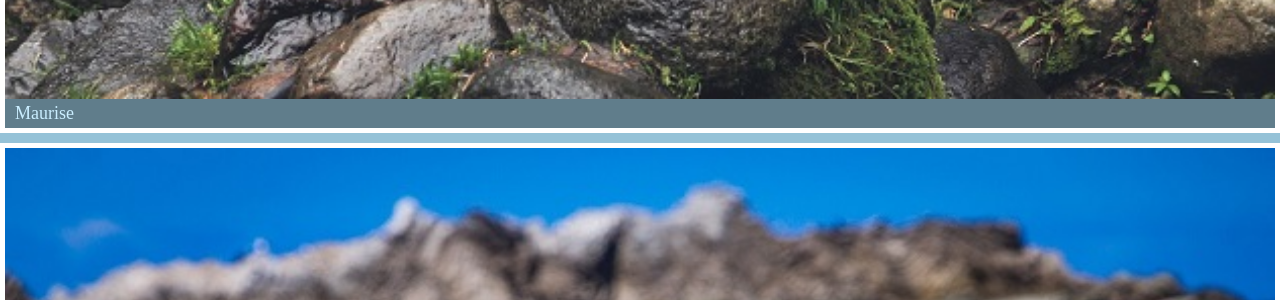
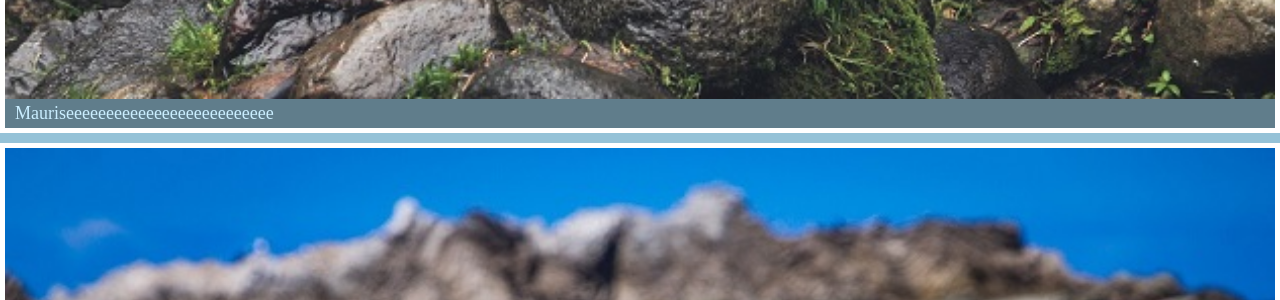
Before and after one commit to ijatim/DjParadiseMobile, a Django app: template templates/index.html in a window 1280 px wide. Shown: the part 2407-2707 px from the top of the page. Run offline with Django 3.2, Linux system fonts and the light colour scheme; the template is opened without the code that fills it, so the values that code supplies are empty.

Commit message:
12234651321646546546

```diff
--- a/templates/index.html
+++ b/templates/index.html
@@ -33,7 +33,7 @@
             <a href="#">
                 <img class="thumbnail-image" src="../img/3.jpg" alt="Maurise the Otter">
                 <span class="thumbnail-title">
-                    Maurise
+                    Mauriseeeeeeeeeeeeeeeeeeeeeeeeee
                 </span>
             </a>
         </li>
```
